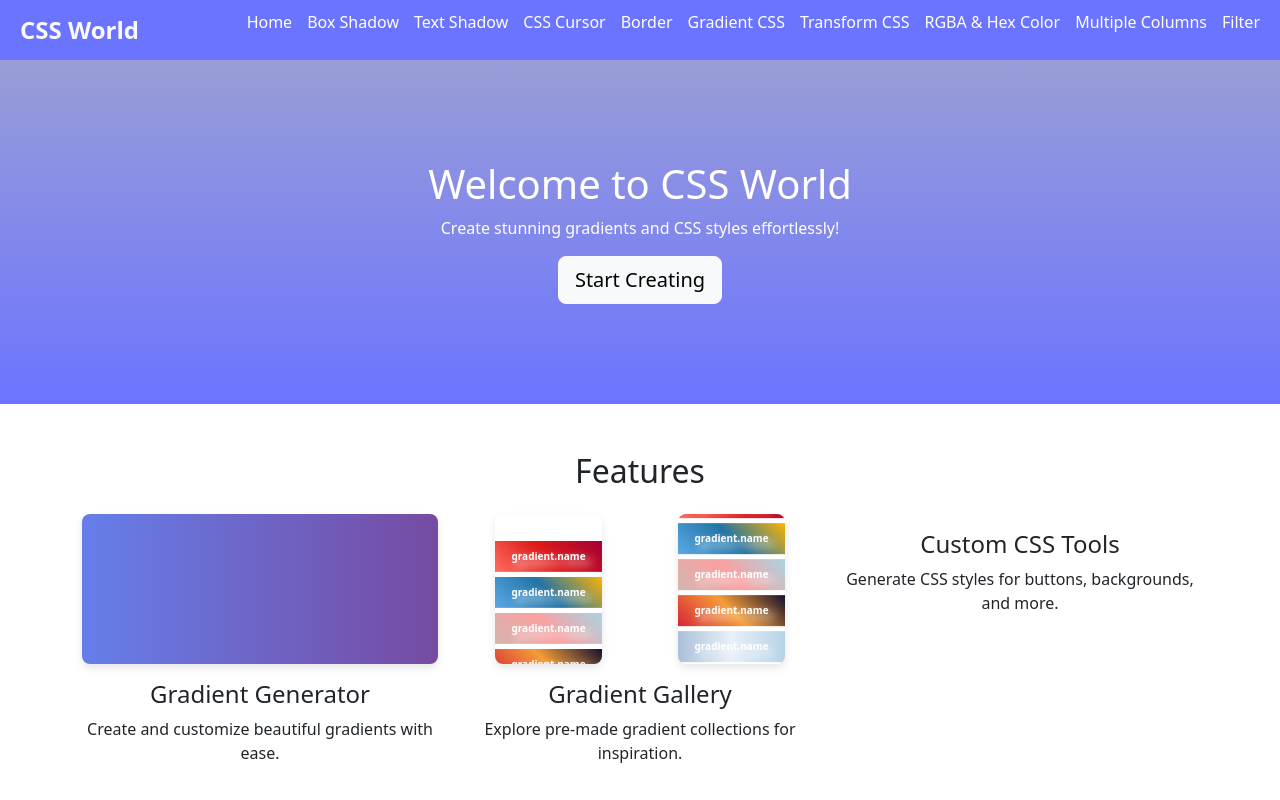
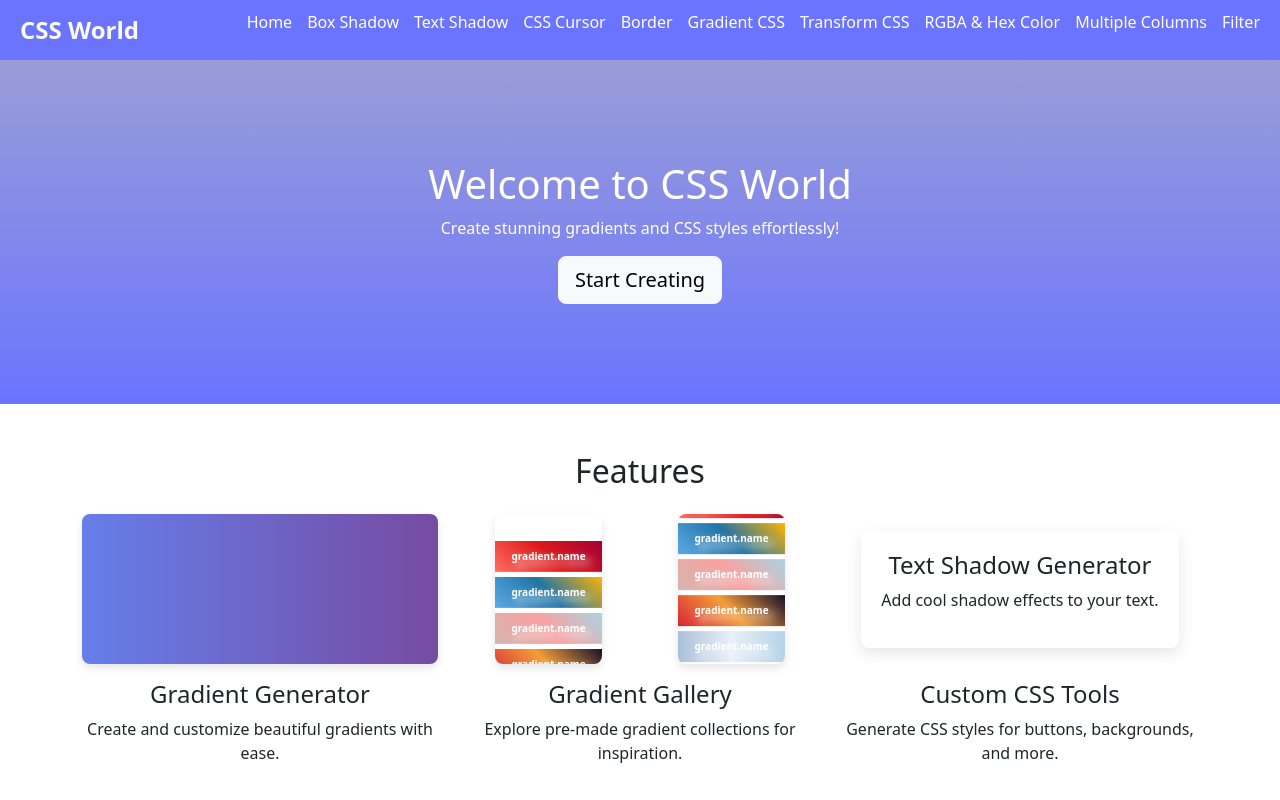
Before and after one commit to TarunThakur172000/CSSworld, a Next.js app: page / in a window 1280 px wide. Shown: the top 800 px of the page. Built offline with nearby package versions, Linux system fonts and the light colour scheme.

Commit message:
Update Home Page

```diff
--- a/src/app/globals.css
+++ b/src/app/globals.css
@@ -70,3 +70,45 @@ body {
     transform: translateY(-100%);
   }
 }
+
+
+/* Animated Tool Container */
+.animated-tool-container {
+  position: relative;
+  overflow: hidden;
+  height: 150px;
+  display: flex;
+  justify-content: center;
+  align-items: center;
+}
+
+.tool-animation {
+  position: absolute;
+  animation: slideInOut 4s ease-in-out infinite;
+  padding: 20px;
+  background-color: #ffffff;
+  border-radius: 8px;
+  box-shadow: 0px 5px 15px rgba(0, 0, 0, 0.1);
+  text-align: center;
+  transition: box-shadow 0.5s ease-in-out;
+}
+
+/* Slide In and Out Animation */
+@keyframes slideInOut {
+  0% {
+    transform: translateX(-100%);
+    opacity: 0;
+  }
+  10% {
+    transform: translateX(0);
+    opacity: 1;
+  }
+  90% {
+    transform: translateX(0);
+    opacity: 1;
+  }
+  100% {
+    transform: translateX(100%);
+    opacity: 0;
+  }
+}
--- a/src/app/page.js
+++ b/src/app/page.js
@@ -3,26 +3,33 @@ import React, { useEffect, useState } from "react";
 import { Container, Navbar, Nav, Row, Col, Button } from "react-bootstrap";
 import AOS from "aos";
 import "aos/dist/aos.css";
-import {gradientGallery ,gradients} from './res/cssmod'
-import Footer from '../component/Footer'
 
-
-
+import { gradientGallery, gradients, tools } from "./res/cssmod";
+import Footer from "../component/Footer";
 
 const HomePage = () => {
   const [currentGradient, setCurrentGradient] = useState(gradients[0]);
+  const [currentToolIndex, setCurrentToolIndex] = useState(0);
 
   useEffect(() => {
     AOS.init({ duration: 500 });
 
     // Change gradient every 3 seconds
-    const interval = setInterval(() => {
+    const gradientInterval = setInterval(() => {
       const randomGradient =
         gradients[Math.floor(Math.random() * gradients.length)];
       setCurrentGradient(randomGradient);
     }, 500);
 
-    return () => clearInterval(interval); // Clean up on unmount
+    // Cycle through tools every 4 seconds
+    const toolInterval = setInterval(() => {
+      setCurrentToolIndex((prevIndex) => (prevIndex + 1) % tools.length);
+    }, 4000);
+
+    return () => {
+      clearInterval(gradientInterval);
+      clearInterval(toolInterval);
+    };
   }, []);
 
   return (
@@ -44,11 +51,13 @@ const HomePage = () => {
           </Button>
         </Container>
       </div>
+
       <Container className="mt-5">
         <h2 className="text-center mb-4" data-aos="fade-up">
           Features
         </h2>
         <Row>
+          {/* Gradient Generator Section */}
           <Col
             md={4}
             className="text-center mb-4"
@@ -69,6 +78,7 @@ const HomePage = () => {
             <h4 className="mt-3">Gradient Generator</h4>
             <p>Create and customize beautiful gradients with ease.</p>
           </Col>
+
           {/* Gradient Gallery Section */}
           <Col
             md={4}
@@ -84,10 +94,20 @@ const HomePage = () => {
                     className="gradient-preview"
                     style={{
                       background: gradient.css,
-                    display:"flex"
+                      display: "flex",
                     }}
                   >
-                  <p style={{ textShadow: "5px 5px 10px #ffffff",color:"#fff",fontWeight:"bold",fontSize:"10px",margin:"auto"}}>gradient.name</p>
+                    <p
+                      style={{
+                        textShadow: "5px 5px 10px #ffffff",
+                        color: "#fff",
+                        fontWeight: "bold",
+                        fontSize: "10px",
+                        margin: "auto",
+                      }}
+                    >
+                      gradient.name
+                    </p>
                   </div>
                 ))}
               </div>
@@ -98,36 +118,50 @@ const HomePage = () => {
                     className="gradient-preview"
                     style={{
                       background: gradient.css,
-                    display:"flex"
+                      display: "flex",
                     }}
-                >  <p style={{ textShadow: "5px 5px 10px #ffffff",color:"#fff",fontWeight:"bold",fontSize:"10px",margin:"auto"}}>gradient.name</p> </div>
+                  >
+                    <p
+                      style={{
+                        textShadow: "5px 5px 10px #ffffff",
+                        color: "#fff",
+                        fontWeight: "bold",
+                        fontSize: "10px",
+                        margin: "auto",
+                      }}
+                    >
+                      gradient.name
+                    </p>
+                  </div>
                 ))}
               </div>
             </div>
             <h4 className="mt-3">Gradient Gallery</h4>
             <p>Explore pre-made gradient collections for inspiration.</p>
           </Col>
+
+          {/* Custom CSS Tools Section */}
           <Col
             md={4}
-          className="text-center mb-4"
+            className="text-center mb-4 position-relative"
             data-aos="zoom-in"
             data-aos-delay="300"
           >
-          <i
-            className="bi bi-brush"
-            style={{ fontSize: "3rem", color: "#ff6f61" }}
-          ></i>
+            <div className="animated-tool-container">
+              <div className="tool-animation">
+                <h4>{tools[currentToolIndex].name}</h4>
+                <p>{tools[currentToolIndex].description}</p>
+              </div>
+            </div>
             <h4 className="mt-3">Custom CSS Tools</h4>
             <p>Generate CSS styles for buttons, backgrounds, and more.</p>
           </Col>
         </Row>
+      </Container>
 
-    </Container>
-     <Footer/>
+      <Footer />
     </>
-
   );
-
 };
 
 export default HomePage;
--- a/src/app/res/cssmod.js
+++ b/src/app/res/cssmod.js
@@ -47,3 +47,9 @@ export const gradientGallery=[{
     "linear-gradient(to right, #30cfd0, #330867)",
     "linear-gradient(to right, #667eea, #764ba2)",
   ];
+
+  export const tools = [
+    { name: "Box Shadow Generator", description: "Generate custom box shadows for your designs." },
+    { name: "Text Shadow Generator", description: "Add cool shadow effects to your text." },
+    { name: "Border Radius Generator", description: "Generate border-radius styles with ease." },
+  ];
```
Lines whose indentation alone changed are shown as unchanged.
